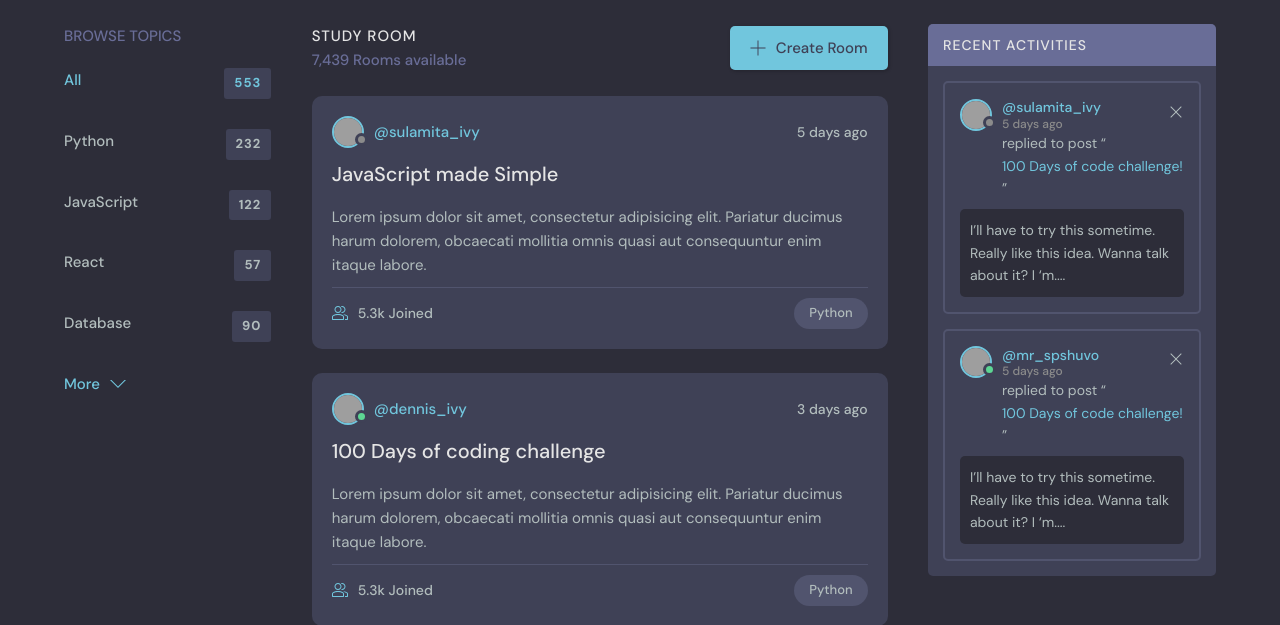
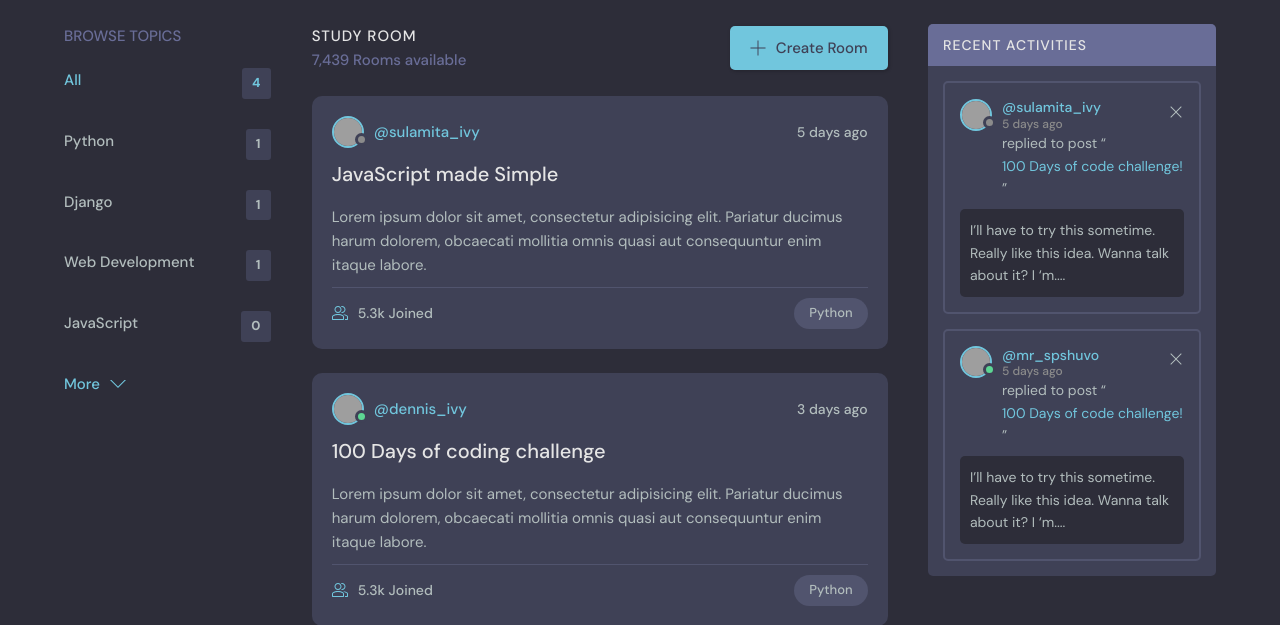
Before and after one commit to ThatAgricBoy/Studybud, a Django app: page / in a window 1280 px wide. Shown: the part 76-701 px from the top of the page. Run offline with Django 4.2, Linux system fonts and the light colour scheme; data comes from the database, SQL or seed files in the repository; grey boxes are pictures that could not be loaded.

Commit message:
topic count

```diff
--- a/studybud/base/forms.py
+++ b/studybud/base/forms.py
@@ -5,4 +5,4 @@ class RoomForm(ModelForm):
     class Meta:
         model = Room
         fields = '__all__'
-        exclude = ['host', 'participant']
+        exclude = ['host', 'participants']
--- a/studybud/base/models.py
+++ b/studybud/base/models.py
@@ -32,8 +32,5 @@ class Message(models.Model):
     updated = models.DateTimeField(auto_now=True)
     created = models.DateTimeField(auto_now_add=True)
 
-    class Meta:
-        ordering = ['-updated', '-created']
-
     def __str__(self):
         return self.body[0:50]
--- a/studybud/base/templates/base/home.html
+++ b/studybud/base/templates/base/home.html
@@ -2,37 +2,12 @@
 
 {% block content %}
     <main class="layout layout--3">
+
       <div class="container">
         <!-- Topics Start -->
-        <div class="topics">
-          <div class="topics__header">
-            <h2>Browse Topics</h2>
-          </div>
-          <ul class="topics__list">
-            <li>
-              <a href="/" class="active">All <span>553</span></a>
-            </li>
-            <li>
-              <a href="/">Python <span>232</span></a>
-            </li>
-            <li>
-              <a href="/">JavaScript <span>122</span></a>
-            </li>
-            <li>
-              <a href="/">React <span>57</span></a>
-            </li>
-            <li>
-              <a href="/">Database <span>90</span></a>
-            </li>
-          </ul>
-          <a class="btn btn--link" href="topics.html">
-            More
-            <svg version="1.1" xmlns="http://www.w3.org/2000/svg" width="32" height="32" viewBox="0 0 32 32">
-              <title>chevron-down</title>
-              <path d="M16 21l-13-13h-3l16 16 16-16h-3l-13 13z"></path>
-            </svg>
-          </a>
-        </div>
+
+        {% include 'base/topic_component.html' %}
+
         <!-- Topics End -->
 
         <!-- Room List Start -->
--- a/studybud/base/templates/base/topic_component.html
+++ b/studybud/base/templates/base/topic_component.html
@@ -1,12 +1,23 @@
-<h3>Browse Topics</h3>
-        <hr>
+<div class="topics">
+    <div class="topics__header">
+      <h2>Browse Topics</h2>
+    </div>
+    <ul class="topics__list">
+      <li>
+        <a href="{% url 'home' %}" class="active">All <span>{{topics.count}}</span></a>
+      </li>
+      {% for topic in topics %}
+      <li>
+        <a href="{% url 'home' %}?q={{ topic.name }}">{{ topic.name }} <span>{{topic.room_set.all.count}}</span></a>
+      </li>
+      {% endfor %}
 
-        <div>
-            <a href="{% url 'home' %}">All</a>
-        </div>
-
-        {% for topic in topics %}
-        <div>
-            <a href="{% url 'home' %}?q={{ topic.name }}">{{ topic.name }}</a>
-        </div>
-        {% endfor %}
+    </ul>
+    <a class="btn btn--link" href="topics.html">
+      More
+      <svg version="1.1" xmlns="http://www.w3.org/2000/svg" width="32" height="32" viewBox="0 0 32 32">
+        <title>chevron-down</title>
+        <path d="M16 21l-13-13h-3l16 16 16-16h-3l-13 13z"></path>
+      </svg>
+    </a>
+  </div>
--- a/studybud/base/urls.py
+++ b/studybud/base/urls.py
@@ -8,7 +8,6 @@ urlpatterns = [
 
     path('', views.home, name='home'),
     path('room/<str:pk>/', views.room, name='room'),
-    path('profile/<str:pk>/', views.userProfile, name='user-profile'),
 
     path('create-room/', views.createRoom, name='create-room'),
     path('update-room/<str:pk>/', views.updateRoom, name='update-room'),
--- a/studybud/base/views.py
+++ b/studybud/base/views.py
@@ -62,23 +62,25 @@ def registerUser(request):
 
 def home(request):
     q = request.GET.get('q') if request.GET.get('q') != None else ''
+
     rooms = Room.objects.filter(
         Q(topic__name__icontains=q) |
         Q(name__icontains=q) |
         Q(description__icontains=q)
-        )
+    )
 
-    topics = Topic.objects.all()
+    topics = Topic.objects.all()[0:5]
     room_count = rooms.count()
-    room_messages = Message.objects.filter(Q(room__topic__name__icontains=q))
+    room_messages = Message.objects.filter(
+        Q(room__topic__name__icontains=q))[0:3]
 
-    context = {'rooms': rooms, 'topics': topics, 'room_count': room_count, 'room_messages': room_messages}
+    context = {'rooms': rooms, 'topics': topics,
+               'room_count': room_count, 'room_messages': room_messages}
     return render(request, 'base/home.html', context)
-
 
 def room(request, pk):
     room = Room.objects.get(id=pk)
-    room_messages = room.message_set.all()
+    room_messages = room.message_set.all().order_by('-created')
     participants = room.participant.all()
 
     if request.method == 'POST':
@@ -94,29 +96,14 @@ def room(request, pk):
     return render(request, 'base/room.html', context)
 
 
-def userProfile(request, pk):
-    user = User.objects.get(id=pk)
-    rooms = user.room_set.all()
-    room_messages = user.message_set.all()
-    topics = Topic.objects.all()
-
-    context = {'user': user, 'rooms': rooms, 'room_messages': room_messages, 'topics': topics}
-    return render(request, 'base/profile.html', context)
-
-
 @login_required(login_url='login')
 def createRoom(request):
     form = RoomForm()
-
-
     if request.method == 'POST':
         form = RoomForm(request.POST)
         if form.is_valid():
-            room = form.save(commit=False)
-            room.host = request.user
-            room.save()
-        return redirect('home')
-
+            form.save()
+            return redirect('home')
     context = {'form': form}
     return render(request, 'base/room_form.html', context)
 
@@ -143,7 +130,7 @@ def deleteRoom(request, pk):
     room = Room.objects.get(id=pk)
 
     if request.user != room.host:
-        return HttpResponse('You are not allowed here!')
+        return HttpResponse('You are not alowed here!')
 
     if request.method == 'POST':
         room.delete()
```
